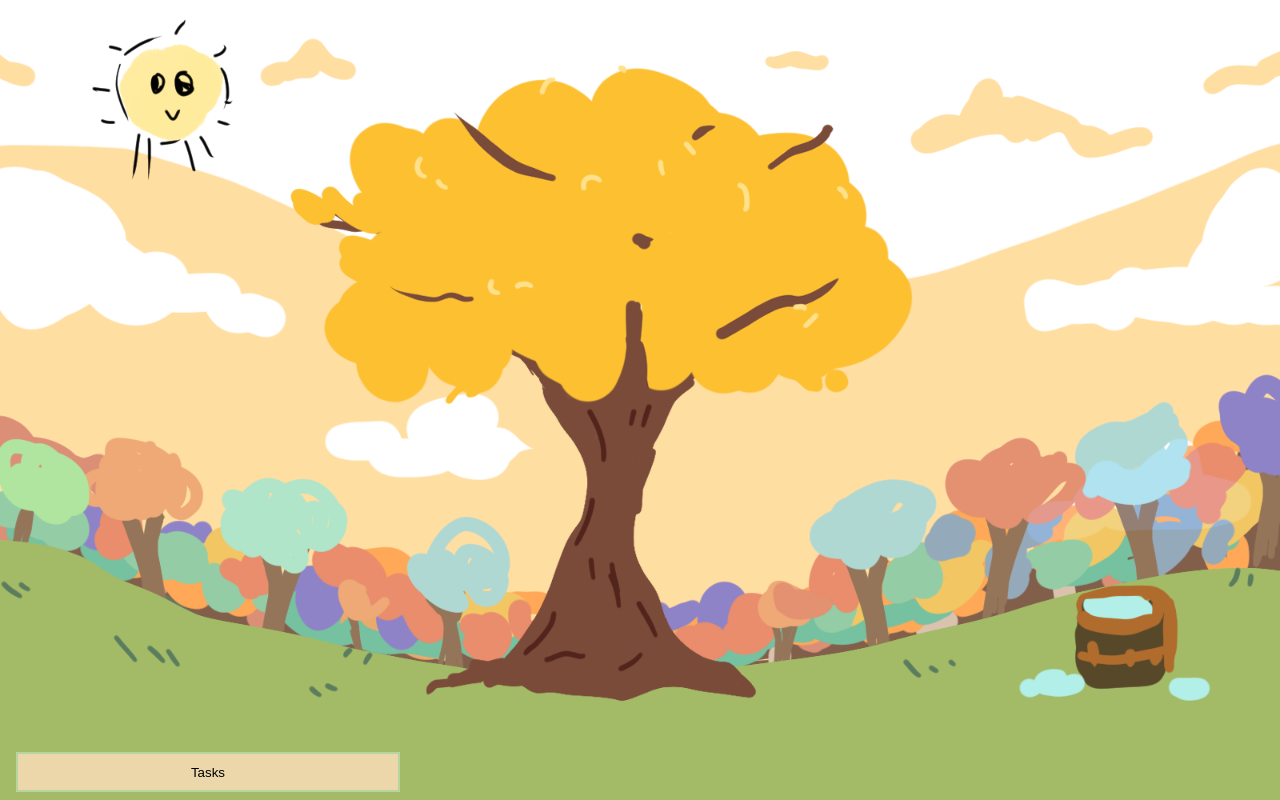
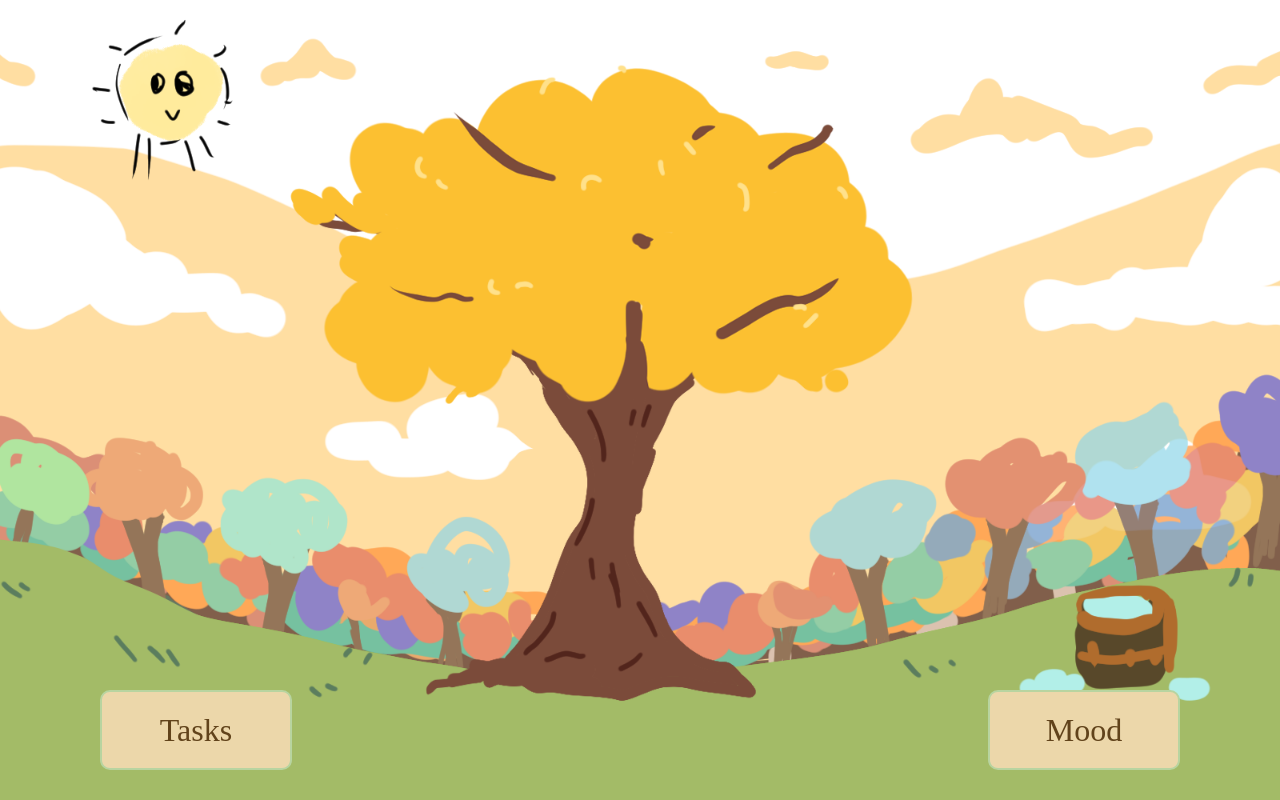
Before and after one commit to CarbonellKatie/Branch-Out, a React (Create React App) app in the folder branch-out/: page / in a window 1280 px wide. Built offline with nearby package versions, Linux system fonts and the light colour scheme.

Commit message:
moodbutton

```diff
--- a/branch-out/src/MainScreen/MainScreen.css
+++ b/branch-out/src/MainScreen/MainScreen.css
@@ -7,11 +7,28 @@
   width: 100vw;
 }
 #tasks {
-  width: 30%;
+  width: 15%;
   background: rgb(236, 215, 170);
-  height: 5%;
+  height: 10%;
   border: 2px solid rgb(184, 212, 160);
-  position:absolute;
-  bottom: 8px;
-  left: 16px;
+  border-radius: 10px;
+  position: absolute;
+  font-family: "sans-serif";
+  color: rgb(97, 67, 27);
+  font-size: 2rem;
+  bottom: 30px;
+  left: 100px;
 }
+#mood{
+  width: 15%;
+  background: rgb(236, 215, 170);
+  height: 10%;
+  border: 2px solid rgb(184, 212, 160);
+  border-radius: 10px;
+  position: absolute;
+  font-family: "sans-serif";
+  color: rgb(97, 67, 27);
+  font-size: 2rem;
+  bottom: 30px;
+  right: 100px;
+}
--- a/branch-out/src/MainScreen/MainScreen.jsx
+++ b/branch-out/src/MainScreen/MainScreen.jsx
@@ -5,6 +5,7 @@ const MainScreen = () => {
     <div id="main-screen">
       <div id="body">
         <button id="tasks">Tasks</button>
+        <button id="mood">Mood</button>
       </div>
     </div>
   );
```
